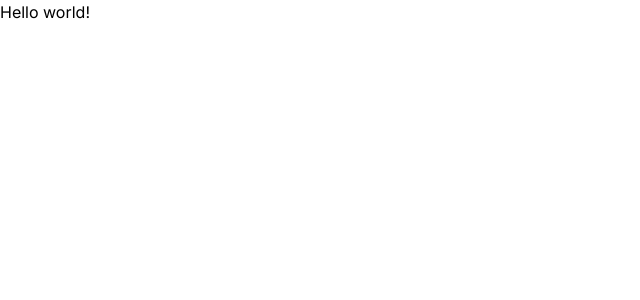
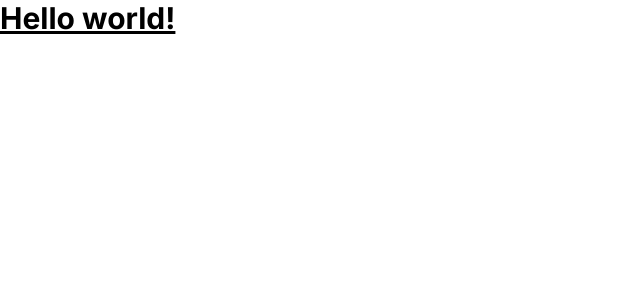
Before and after one commit to elLui/next-build-0008-wiki-search-mdx, a Next.js app in the folder ellunext/: page / in a window 1280 px wide. Shown: the top 300 px of the page, without its empty margins (0-640 px from the left). Built offline with nearby package versions, Linux system fonts and the light colour scheme.

Commit message:
tailwind installed - tested
inter font set on Home()

```diff
--- /dev/null
+++ b/ellunext/postcss.config.js
@@ -0,0 +1,6 @@
+module.exports = {
+  plugins: {
+    tailwindcss: {},
+    autoprefixer: {},
+  },
+}
--- /dev/null
+++ b/ellunext/tailwind.config.js
@@ -0,0 +1,15 @@
+/** @type {import('tailwindcss').Config} */
+module.exports = {
+	content: [
+		'./app/**/*.{js,ts,jsx,tsx}',
+		'./pages/**/*.{js,ts,jsx,tsx}',
+		'./components/**/*.{js,ts,jsx,tsx}',
+
+		// Or if using `src` directory:
+		'./src/**/*.{js,ts,jsx,tsx}',
+	],
+	theme  : {
+		extend: {},
+	},
+	plugins: [],
+};
```
